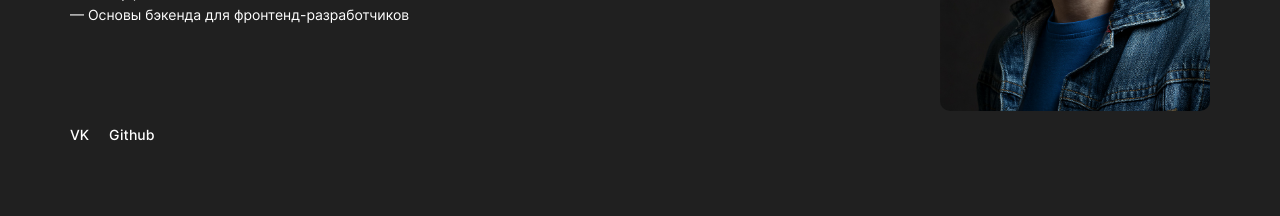
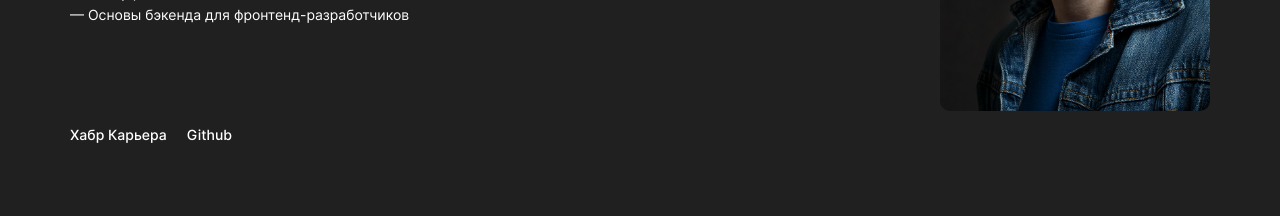
Before and after one commit to uladzimirfilipau/movies-explorer-frontend, a React (Create React App) app: page / in a window 1280 px wide. Shown: the part 2300-2516 px from the top of the page. Built offline with nearby package versions, Linux system fonts and the light colour scheme.

Commit message:
fix: change link

```diff
--- a/src/components/AboutMe/AboutMe.js
+++ b/src/components/AboutMe/AboutMe.js
@@ -37,11 +37,11 @@ function AboutMe() {
             <li>
               <a
                 className='about__link'
-                href='https://vk.com'
+                href='https://career.habr.com/vladimir_filippov'
                 target='_blank'
                 rel='noopener noreferrer'
               >
-                VK
+                Хабр Карьера
               </a>
             </li>
             <li>
```
